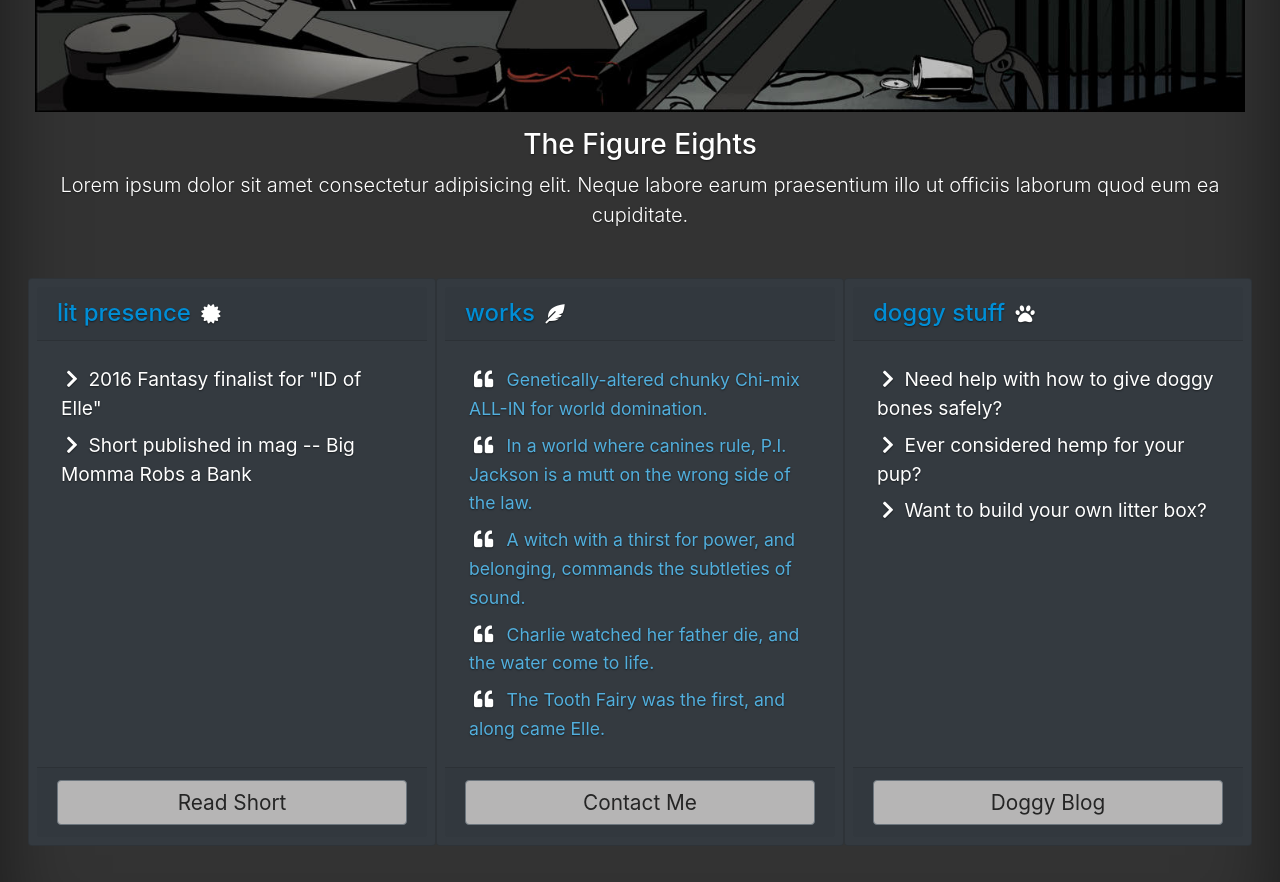
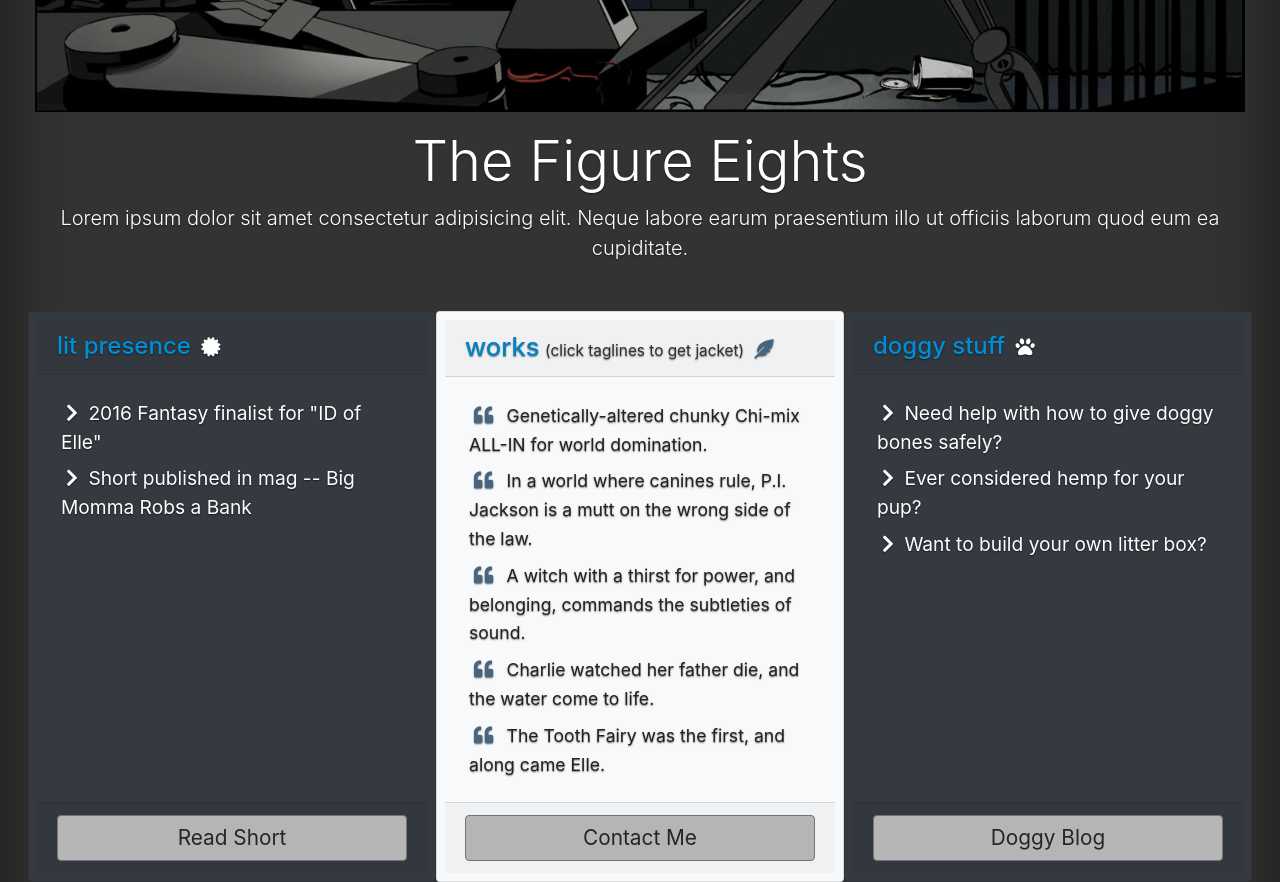
Before and after one commit to Hosjev/WStone.site, a plain HTML site: page index.html in a window 1280 px wide. Shown: the part 680-1562 px from the top of the page. Drawn offline with nearby package versions, Linux system fonts and the light colour scheme.

Commit message:
cleaned up readability

```diff
--- a/css/style.css
+++ b/css/style.css
@@ -127,9 +127,10 @@ body {
   color: #008ed6;
 }
 
-/* .card-body p {
-  color: rgb(182, 181, 181);
-} */
+#feather-icon,
+#quote-icon {
+  color: var(--clr-grey-4) !important;
+}
 
 /* .card-bg-change:hover {
   background: rgb(182, 181, 181);
@@ -145,15 +146,29 @@ body {
   font-size: 1.3rem;
 }
 
+#tagline-head h4 {
+  font-size: 1.6rem;
+  color: #0182c2;
+}
+
+#tagline-head small {
+  color: #333;
+}
+
 /* Tagline section */
 .tagline a {
-  color: #52afdd;
+  /* color: #52afdd; */
+  color: var(--clr-black);
   transition: var(--transition);
   font-size: 1.1rem;
 }
 
 .tagline a:hover {
-  color: rgb(191, 202, 211);
+  /* color: rgb(191, 202, 211); */
+  /* color: rgb(29, 36, 75); */
+  color: var(--clr-grey-3);
+  text-shadow: none;
+  font-weight: bolder;
   text-decoration: none;
 }
 
--- a/index.html
+++ b/index.html
@@ -5,8 +5,6 @@
     <meta name="viewport" content="width=device-width, initial-scale=1.0">
     <title>Bootstrap theme</title>
     <link rel="stylesheet" href="https://cdnjs.cloudflare.com/ajax/libs/font-awesome/5.14.0/css/all.min.css" />
-    <!-- <link href="https://cdn.jsdelivr.net/npm/bootstrap@5.0.0-beta1/dist/css/bootstrap.min.css" rel="stylesheet"
-        integrity="sha384-giJF6kkoqNQ00vy+HMDP7azOuL0xtbfIcaT9wjKHr8RbDVddVHyTfAAsrekwKmP1" crossorigin="anonymous"> -->
     <link rel="stylesheet" href="https://stackpath.bootstrapcdn.com/bootstrap/4.1.1/css/bootstrap.min.css"
     integrity="sha384-WskhaSGFgHYWDcbwN70/dfYBj47jz9qbsMId/iRN3ewGhXQFZCSftd1LZCfmhktB" crossorigin="anonymous">
 
@@ -59,7 +57,7 @@
                 <div class="d-flex justify-content-center">
                     <div class="row">
                         <div class="col pt-2 pb-4 text-center">
-                            <h3>The Figure Eights</h3>
+                            <h1 class="display-4">The Figure Eights</h1>
                             <p class="lead">Lorem ipsum dolor sit amet consectetur adipisicing elit. Neque labore earum praesentium illo ut officiis laborum quod eum ea cupiditate.</p>
                         </div>
                     </div>
@@ -94,16 +92,17 @@
                         </div>
                     </div>
                     <!--2-->
-                    <div class="card col-md-4 p-2 mx-auto bg-dark mb-2" id="tagline-head">
+                    <div class="card col-md-4 p-2 mx-auto bg-light mb-2" id="tagline-head">
                         <div class="card-header">
                             <h4 class="d-inline">works</h4>
-                            <i class="fas fa-feather-alt bg-transparent d-inline"></i>
+                            <small>(click taglines to get jacket)</small>
+                            <i id="feather-icon" class="fas fa-feather-alt bg-transparent d-inline"></i>
                         </div>
                         <div class="card-body" id="taglines">
                             <!-- modals for taglines to queries -->
                             <!-- js call -->
                             <div class="p-1 tagline">
-                                <i class="fas fa-chevron-right bg-transparent d-inline"></i>
+                                <i class="fas fa-quote-left bg-transparent d-inline"></i>
                                 <p class="d-inline">
                                     <a href="#">tagline 1</a>
                                 </p>
--- a/js/utils/displayTaglines.js
+++ b/js/utils/displayTaglines.js
@@ -4,7 +4,7 @@ const displayTaglines = (data) => {
       const { id, tagline } = item;
       return `
             <div class="p-1 tagline">
-                <i class="fas fa-quote-left fa-1x bg-transparent d-inline pr-2"></i>
+                <i id="quote-icon" class="fas fa-quote-left fa-1x bg-transparent d-inline pr-2"></i>
                 <p class="d-inline">
                     <a id="${id}" class="uniqueWork" href="#tagline-head">${tagline}</a>
                 </p>
```
